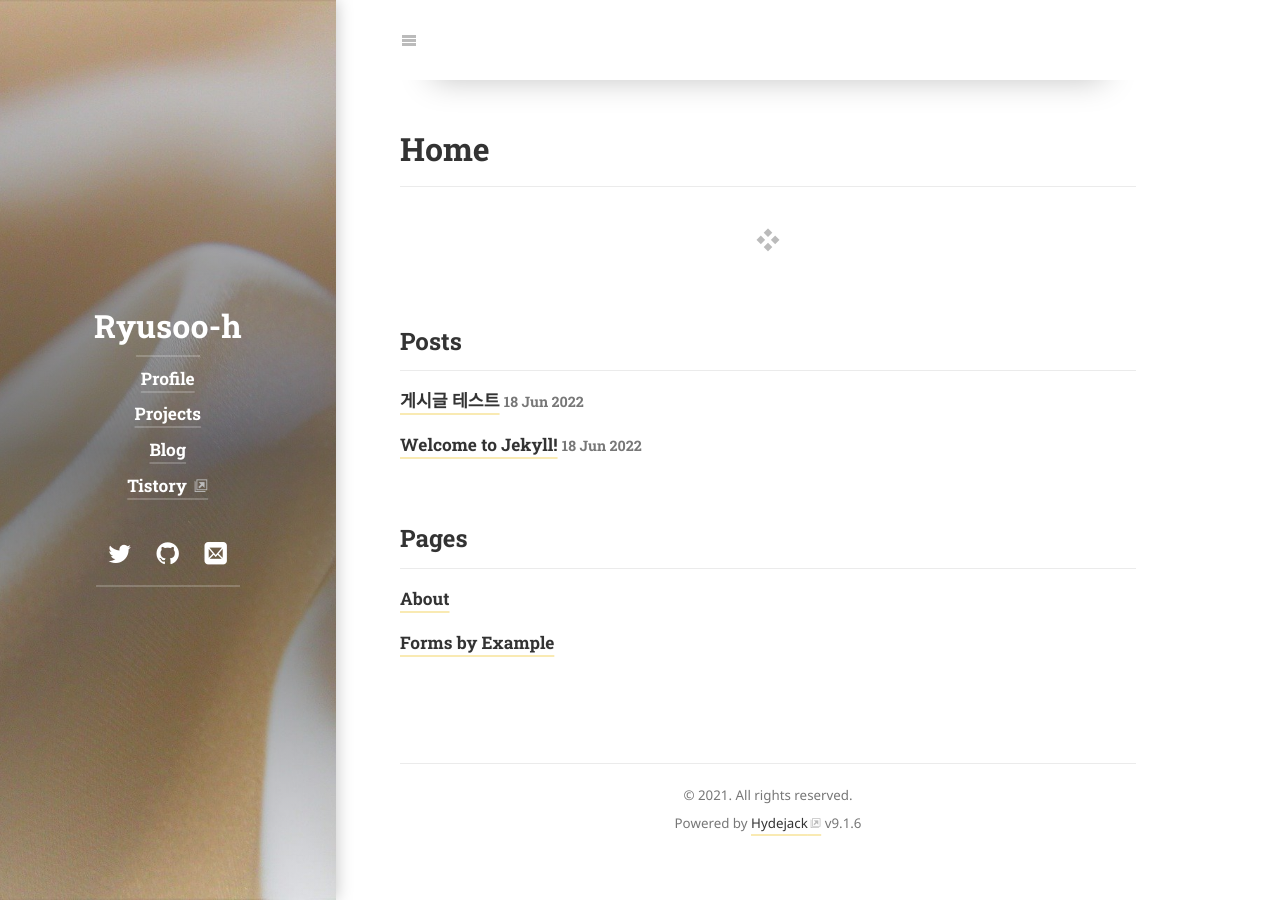
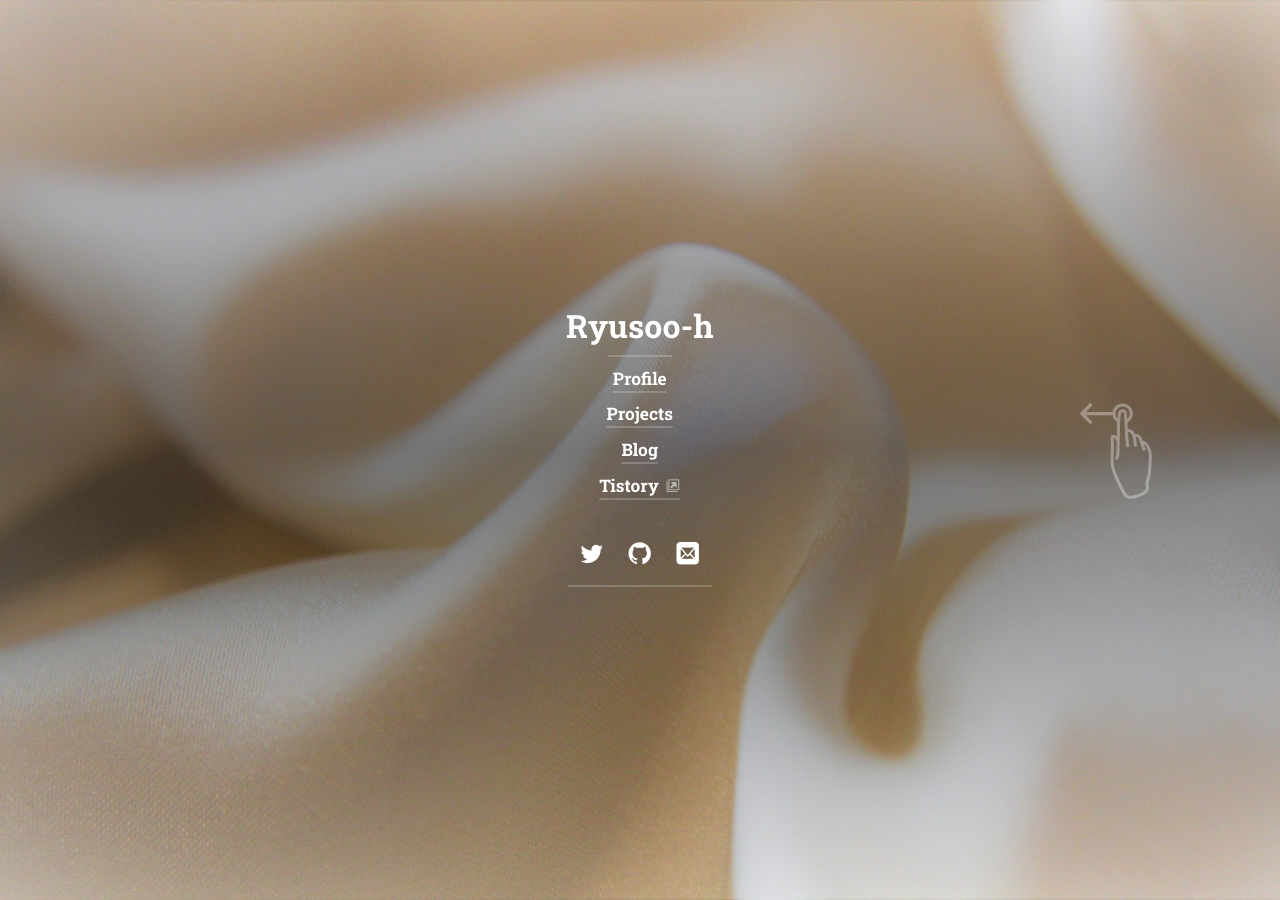
Before and after one commit to Ryusoo-h/Ryusoo-h.github.io2, a Jekyll site: the page built from index.markdown, in a window 1280 px wide. Built offline with Jekyll 4.4.1, drawn with Linux system fonts in a browser that asks for light colours; cached includes are drawn as plain includes; some web fonts are replaced; part of the change alters nothing that is shown.

Commit message:
Sidebar cover : true

```diff
--- a/index.markdown
+++ b/index.markdown
@@ -2,5 +2,7 @@
 # Feel free to add content and custom Front Matter to this file.
 # To modify the layout, see https://jekyllrb.com/docs/themes/#overriding-theme-defaults
 
-layout: home
+layout: home # _layout의 home을 부르는 것 입니다. 수정하지말아요
+title:  Welcome! 이것저것 테스트 중입니다😆 # 첫페이지에 나오는 타이틀입니다.
+cover:  true # 첫 화면에 사이드바가 가득 차있길 원한다면 true값을 줍니다.
 ---
```
